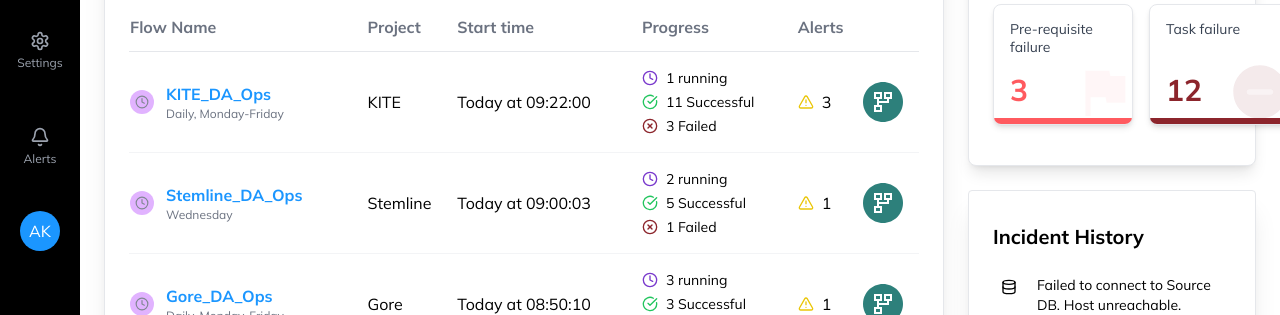
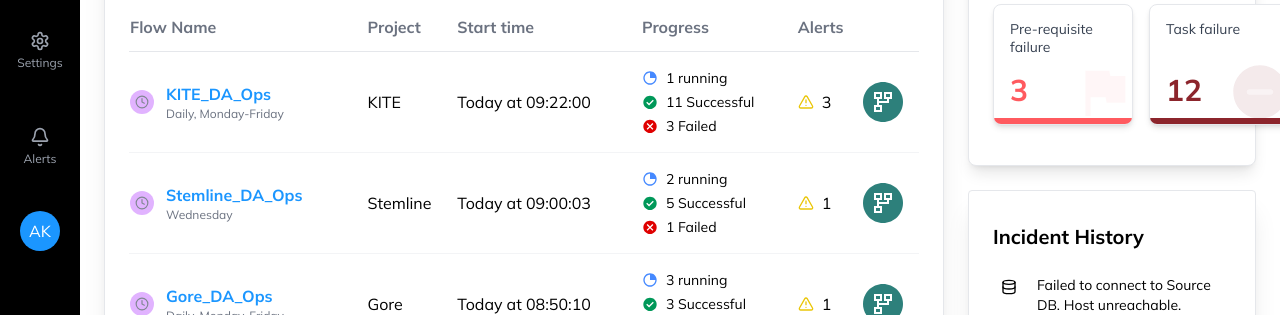
Before and after one commit to ashutoshzxc01ofc/demo-repo, a React (Vite) app: page / in a window 1280 px wide. Shown: the part 485-800 px from the top of the page. Built offline with nearby package versions, Linux system fonts and the light colour scheme.

Commit message:
Update App.jsx

```diff
--- a/src/App.jsx
+++ b/src/App.jsx
@@ -473,6 +473,110 @@ function FlowTableRow({ name, schedule, project, startTime, status, alerts }) {
   );
 }
 
+//clockIcon
+const ClockIcon = (props) => (
+  <svg
+    width="16"
+    height="16"
+    viewBox="0 0 16 16"
+    fill="none"
+    xmlns="http://www.w3.org/2000/svg"
+    {...props} // Allows passing additional props like className, style, onClick, etc.
+  >
+    <mask
+      id="mask0_5084_12607"
+      style={{ maskType: 'alpha' }} // Note the style object and camelCase
+      maskUnits="userSpaceOnUse"
+      x="0"
+      y="0"
+      width="16"
+      height="16"
+    >
+      <rect width="16" height="16" fill="#D9D9D9" />
+    </mask>
+    <g mask="url(#mask0_5084_12607)">
+      <path
+        d="M7.99998 14.6668C7.07776 14.6668 6.21109 14.4918 5.39998 14.1418C4.58887 13.7918 3.88331 13.3168 3.28331 12.7168C2.68331 12.1168 2.20831 11.4113 1.85831 10.6002C1.50831 9.78905 1.33331 8.92238 1.33331 8.00016C1.33331 7.07794 1.50831 6.21127 1.85831 5.40016C2.20831 4.58905 2.68331 3.8835 3.28331 3.2835C3.88331 2.6835 4.58887 2.2085 5.39998 1.8585C6.21109 1.5085 7.07776 1.3335 7.99998 1.3335C8.9222 1.3335 9.78887 1.5085 10.6 1.8585C11.4111 2.2085 12.1166 2.6835 12.7166 3.2835C13.3166 3.8835 13.7916 4.58905 14.1416 5.40016C14.4916 6.21127 14.6666 7.07794 14.6666 8.00016C14.6666 8.92238 14.4916 9.78905 14.1416 10.6002C13.7916 11.4113 13.3166 12.1168 12.7166 12.7168C12.1166 13.3168 11.4111 13.7918 10.6 14.1418C9.78887 14.4918 8.9222 14.6668 7.99998 14.6668ZM7.99998 13.3335C9.48887 13.3335 10.75 12.8168 11.7833 11.7835C12.8166 10.7502 13.3333 9.48905 13.3333 8.00016H7.99998V2.66683C6.51109 2.66683 5.24998 3.1835 4.21665 4.21683C3.18331 5.25016 2.66665 6.51127 2.66665 8.00016C2.66665 9.48905 3.18331 10.7502 4.21665 11.7835C5.24998 12.8168 6.51109 13.3335 7.99998 13.3335Z"
+        fill="#4589FF" // Default fill color from the original SVG
+      />
+    </g>
+  </svg>
+);
+
+const CheckCircleIcon = (props) => (
+  <svg
+    width="16"
+    height="17"
+    viewBox="0 0 16 17"
+    fill="none"
+    xmlns="http://www.w3.org/2000/svg"
+    {...props} // Allows passing additional props like className, style, onClick, etc.
+  >
+    <mask
+      id="mask0_5084_12612"
+      style={{ maskType: 'alpha' }} // Note the style object and camelCase
+      maskUnits="userSpaceOnUse"
+      x="0"
+      y="0"
+      width="16"
+      height="17"
+    >
+      <rect y="0.39209" width="16" height="16" fill="#D9D9D9" />
+    </mask>
+    <g mask="url(#mask0_5084_12612)">
+      <path
+        d="M7.06665 11.4589L11.7666 6.75892L10.8333 5.82559L7.06665 9.59225L5.16665 7.69225L4.23331 8.62559L7.06665 11.4589ZM7.99998 15.0589C7.07776 15.0589 6.21109 14.8839 5.39998 14.5339C4.58887 14.1839 3.88331 13.7089 3.28331 13.1089C2.68331 12.5089 2.20831 11.8034 1.85831 10.9923C1.50831 10.1811 1.33331 9.31447 1.33331 8.39225C1.33331 7.47003 1.50831 6.60336 1.85831 5.79225C2.20831 4.98114 2.68331 4.27559 3.28331 3.67559C3.88331 3.07559 4.58887 2.60059 5.39998 2.25059C6.21109 1.90059 7.07776 1.72559 7.99998 1.72559C8.9222 1.72559 9.78887 1.90059 10.6 2.25059C11.4111 2.60059 12.1166 3.07559 12.7166 3.67559C13.3166 4.27559 13.7916 4.98114 14.1416 5.79225C14.4916 6.60336 14.6666 7.47003 14.6666 8.39225C14.6666 9.31447 14.4916 10.1811 14.1416 10.9923C13.7916 11.8034 13.3166 12.5089 12.7166 13.1089C12.1166 13.7089 11.4111 14.1839 10.6 14.5339C9.78887 14.8839 8.9222 15.0589 7.99998 15.0589Z"
+        fill="#009859" // Default fill color from the original SVG
+      />
+    </g>
+  </svg>
+);
+
+const CloseCircleIcon = (props) => (
+  <svg
+    width="16"
+    height="17"
+    viewBox="0 0 16 17"
+    fill="none"
+    xmlns="http://www.w3.org/2000/svg"
+    {...props} // Allows passing additional props like className, style, onClick, etc.
+  >
+    <mask
+      id="mask0_5084_12617"
+      style={{ maskType: 'alpha' }} // Note the style object and camelCase
+      maskUnits="userSpaceOnUse"
+      x="0"
+      y="0"
+      width="16"
+      height="17"
+    >
+      <rect y="0.39209" width="16" height="16" fill="#D9D9D9" />
+    </mask>
+    <g mask="url(#mask0_5084_12617)">
+      <path
+        d="M5.59998 11.7256L7.99998 9.32559L10.4 11.7256L11.3333 10.7923L8.93331 8.39225L11.3333 5.99225L10.4 5.05892L7.99998 7.45892L5.59998 5.05892L4.66665 5.99225L7.06665 8.39225L4.66665 10.7923L5.59998 11.7256ZM7.99998 15.0589C7.07776 15.0589 6.21109 14.8839 5.39998 14.5339C4.58887 14.1839 3.88331 13.7089 3.28331 13.1089C2.68331 12.5089 2.20831 11.8034 1.85831 10.9923C1.50831 10.1811 1.33331 9.31447 1.33331 8.39225C1.33331 7.47003 1.50831 6.60336 1.85831 5.79225C2.20831 4.98114 2.68331 4.27559 3.28331 3.67559C3.88331 3.07559 4.58887 2.60059 5.39998 2.25059C6.21109 1.90059 7.07776 1.72559 7.99998 1.72559C8.9222 1.72559 9.78887 1.90059 10.6 2.25059C11.4111 2.60059 12.1166 3.07559 12.7166 3.67559C13.3166 4.27559 13.7916 4.98114 14.1416 5.79225C14.4916 6.60336 14.6666 7.47003 14.6666 8.39225C14.6666 9.31447 14.4916 10.1811 14.1416 10.9923C13.7916 11.8034 13.3166 12.5089 12.7166 13.1089C12.1166 13.7089 11.4111 14.1839 10.6 14.5339C9.78887 14.8839 8.9222 15.0589 7.99998 15.0589Z"
+        fill="#DF0000" // Default fill color from the original SVG
+      />
+    </g>
+  </svg>
+);
+
+const WarningIconNew = (props) => (
+  <svg
+    width="16"
+    height="17"
+    viewBox="0 0 16 17"
+    fill="none"
+    xmlns="http://www.w3.org/2000/svg"
+    {...props} // Allows passing additional props like className, style, onClick, etc.
+  >
+    <path
+      d="M14.8 12.1482L9.33437 2.65637C9.19779 2.42382 9.00281 2.23101 8.76875 2.09703C8.53469 1.96306 8.26969 1.89258 8 1.89258C7.73031 1.89258 7.4653 1.96306 7.23124 2.09703C6.99719 2.23101 6.8022 2.42382 6.66562 2.65637L1.2 12.1482C1.06858 12.3732 0.999329 12.629 0.999329 12.8895C0.999329 13.15 1.06858 13.4058 1.2 13.6307C1.33483 13.8647 1.52948 14.0586 1.76397 14.1925C1.99847 14.3263 2.26436 14.3954 2.53437 14.3926H13.4656C13.7354 14.3952 14.0011 14.326 14.2353 14.1921C14.4696 14.0583 14.664 13.8645 14.7987 13.6307C14.9304 13.4059 14.9998 13.1502 15 12.8897C15.0003 12.6292 14.9312 12.3733 14.8 12.1482ZM7.5 6.89262C7.5 6.76001 7.55268 6.63283 7.64645 6.53907C7.74021 6.4453 7.86739 6.39262 8 6.39262C8.13261 6.39262 8.25978 6.4453 8.35355 6.53907C8.44732 6.63283 8.5 6.76001 8.5 6.89262V9.39262C8.5 9.52523 8.44732 9.6524 8.35355 9.74617C8.25978 9.83994 8.13261 9.89262 8 9.89262C7.86739 9.89262 7.74021 9.83994 7.64645 9.74617C7.55268 9.6524 7.5 9.52523 7.5 9.39262V6.89262ZM8 12.3926C7.85166 12.3926 7.70666 12.3486 7.58332 12.2662C7.45998 12.1838 7.36386 12.0667 7.30709 11.9296C7.25032 11.7926 7.23547 11.6418 7.26441 11.4963C7.29335 11.3508 7.36478 11.2172 7.46967 11.1123C7.57456 11.0074 7.7082 10.936 7.85368 10.907C7.99917 10.8781 8.14997 10.8929 8.28701 10.9497C8.42406 11.0065 8.54119 11.1026 8.6236 11.2259C8.70601 11.3493 8.75 11.4943 8.75 11.6426C8.75 11.8415 8.67098 12.0323 8.53033 12.1729C8.38968 12.3136 8.19891 12.3926 8 12.3926Z"
+      fill="#FCBD06" // Default fill color from the original SVG
+    />
+  </svg>
+);
+
 function ProgressBadge({ type, count }) {
   let icon;
   let colorClass;
@@ -480,27 +584,27 @@ function ProgressBadge({ type, count }) {
 
   switch (type) {
     case "running":
-      icon = <Clock size={16} className="text-brand-secondary-main mr-2" />;
+      icon = <ClockIcon size = {16} className="text-brand-secondary-main mr-2" />
       colorClass = "";
       label = "running";
       break;
     case "success":
-      icon = <CheckCircle size={16} className="text-success-main mr-2" />;
+      icon = <CheckCircleIcon size={16} className="text-success-main mr-2" />;
       colorClass = "";
       label = "Successful";
       break;
     case "failed":
-      icon = <XCircle size={16} className="text-destructive-hover mr-2" />;
+      icon = <CloseCircleIcon size={16} className="text-destructive-hover mr-2" />;
       colorClass = "";
       label = "Failed";
       break;
     case "hold":
-      icon = <AlertCircle size={16} className="text-warning-main mr-2" />;
+      icon = <WarningIconNew size={16} className="text-warning-main mr-2" />;
       colorClass = "";
       label = "On-Hold";
       break;
     default:
-      icon = <Clock size={16} className="text-gray-500 mr-2" />;
+      icon = <ClockIcon size={16} className="text-gray-500 mr-2" />;
       colorClass = "text-gray-500";
       label = type;
   }
```
